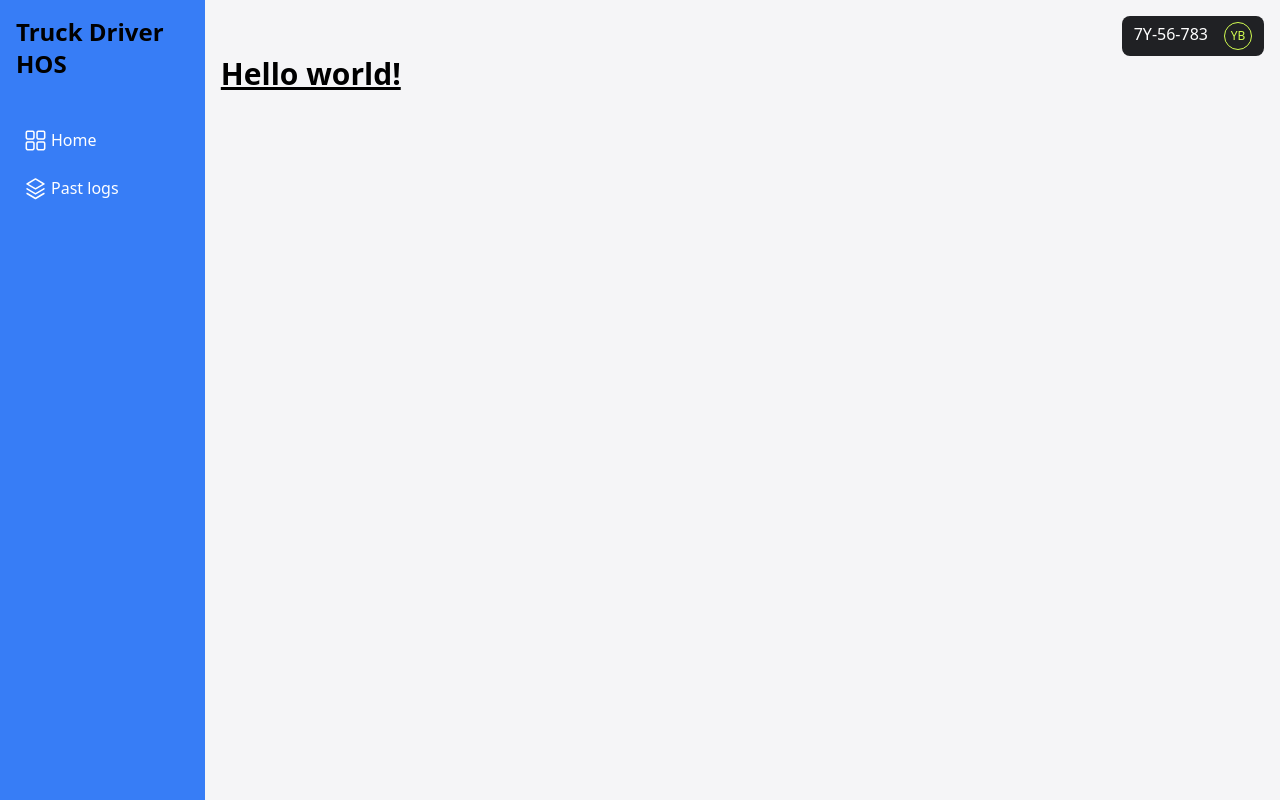
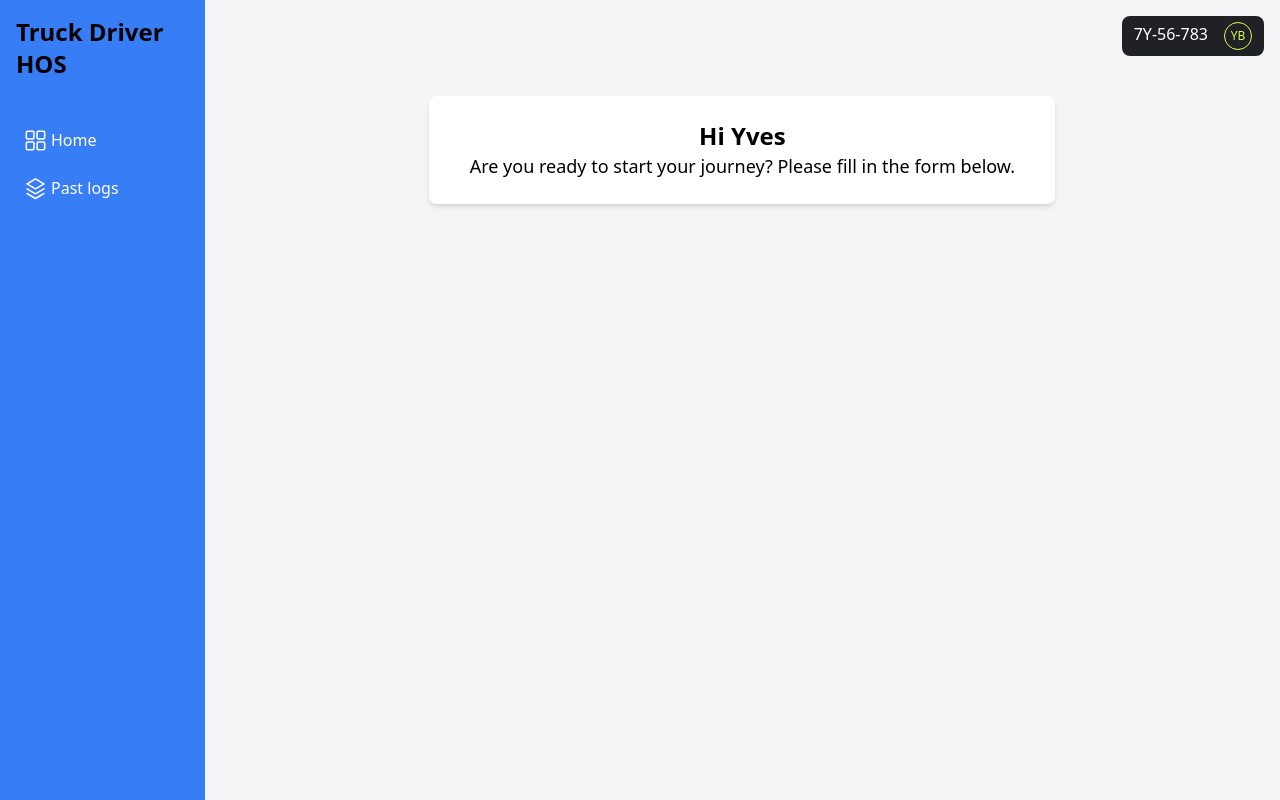
Before and after one commit to Yves-Byiringiro/Truck-Driver-Log-Book, a React (Vite) app in the folder frontend/: page / in a window 1280 px wide. Built offline with nearby package versions, Linux system fonts and the light colour scheme.

Commit message:
refactored components

```diff
--- a/frontend/package.json
+++ b/frontend/package.json
@@ -14,6 +14,7 @@
     "react": "^19.0.0",
     "react-dom": "^19.0.0",
     "react-icons": "^5.5.0",
+    "react-router": "^7.5.1",
     "tailwindcss": "^4.1.4"
   },
   "devDependencies": {
--- a/frontend/src/App.jsx
+++ b/frontend/src/App.jsx
@@ -1,15 +1,17 @@
-import MainContainer from "./containers/MainContainer"
+import { BrowserRouter as Router, Route, Routes } from "react-router"
+import Home from "./pages/Home"
+import PastLogs from "./pages/PastLogs"
 
 function App() {
-
   return (
-    <div>
-      <MainContainer>
-        <h1 className="text-3xl font-bold underline">
-          Hello world!
-        </h1>
-      </MainContainer>
-    </div>
+    <Router>
+      <main className="">
+        <Routes>
+          <Route path="/" element={<Home />} />
+          <Route path="/past-logs" element={<PastLogs />} />
+        </Routes>
+      </main>
+    </Router>
   )
 }
 
--- /dev/null
+++ b/frontend/src/components/PageInfoSection.jsx
@@ -0,0 +1,15 @@
+import React from 'react'
+
+export default function PageInfoSection({msg}) {
+  return (
+    <div className='flex flex-row justify-center'>
+        <div className='w-[60%] bg-white shadow-md rounded-lg p-6 '>
+        <div className='flex flex-col items-center'>
+            <h1 className='text-2xl font-semibold'>Hi Yves</h1>
+            {msg && <div className='text-lg font-light'>{msg}</div>}
+        </div>
+        </div>
+    </div>
+
+  )
+}
--- a/frontend/src/containers/MainContainer.jsx
+++ b/frontend/src/containers/MainContainer.jsx
@@ -14,7 +14,9 @@ export default function MainContainer({children}) {
                 </div>
             </div>
             <div>
-            {children}
+            <div className="mt-10">
+                {children}
+            </div>
             </div>
         </section>
     </div>
--- a/frontend/src/pages/Home.jsx
+++ b/frontend/src/pages/Home.jsx
@@ -0,0 +1,14 @@
+import MainContainer from './../containers/MainContainer'
+import PageInfoSection from '../components/PageInfoSection'
+
+export default function Home() {
+  return (
+    <div>
+      <MainContainer>
+        <div>
+            <PageInfoSection msg="Are you ready to start your journey? Please fill in the form below." />
+        </div>
+      </MainContainer>
+    </div>
+  )
+}
--- a/frontend/src/pages/PastLogs.jsx
+++ b/frontend/src/pages/PastLogs.jsx
@@ -0,0 +1,14 @@
+import MainContainer from "../containers/MainContainer"
+
+
+export default function PastLogs() {
+  return (
+    <div>
+        <MainContainer>
+            <h1 className="text-3xl font-bold underline">
+            Past logs
+            </h1>
+        </MainContainer>
+    </div>
+  )
+}
```
Also changed, not shown: frontend/src/components/Header.jsx (deleted), frontend/src/components/SecondaryHeader.jsx (deleted), 1 other file (tests, documents, lock files or other folders).
